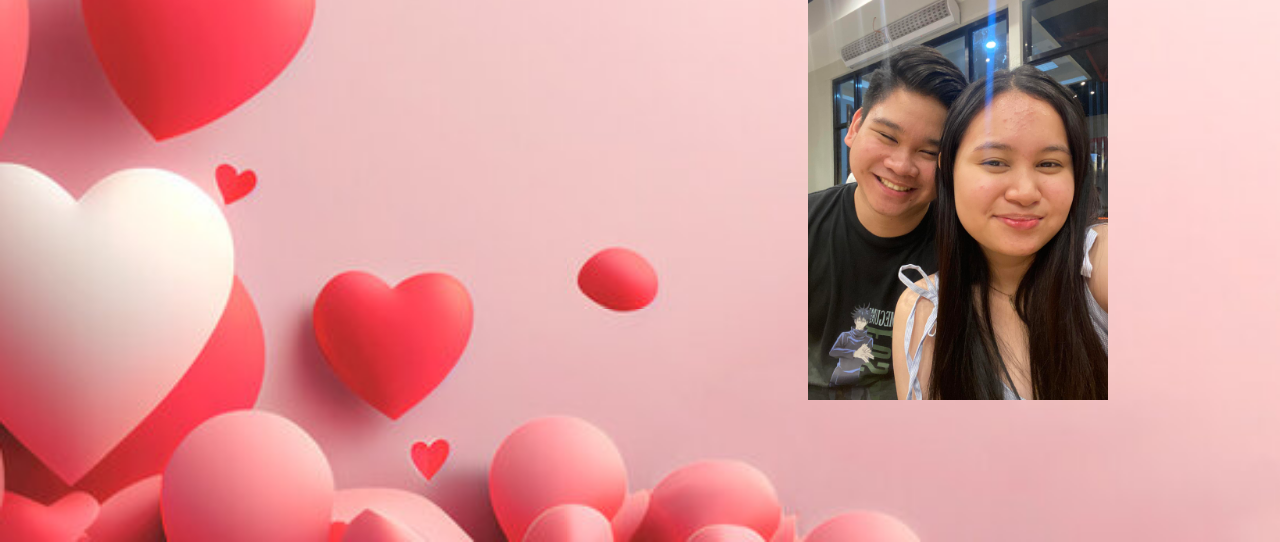
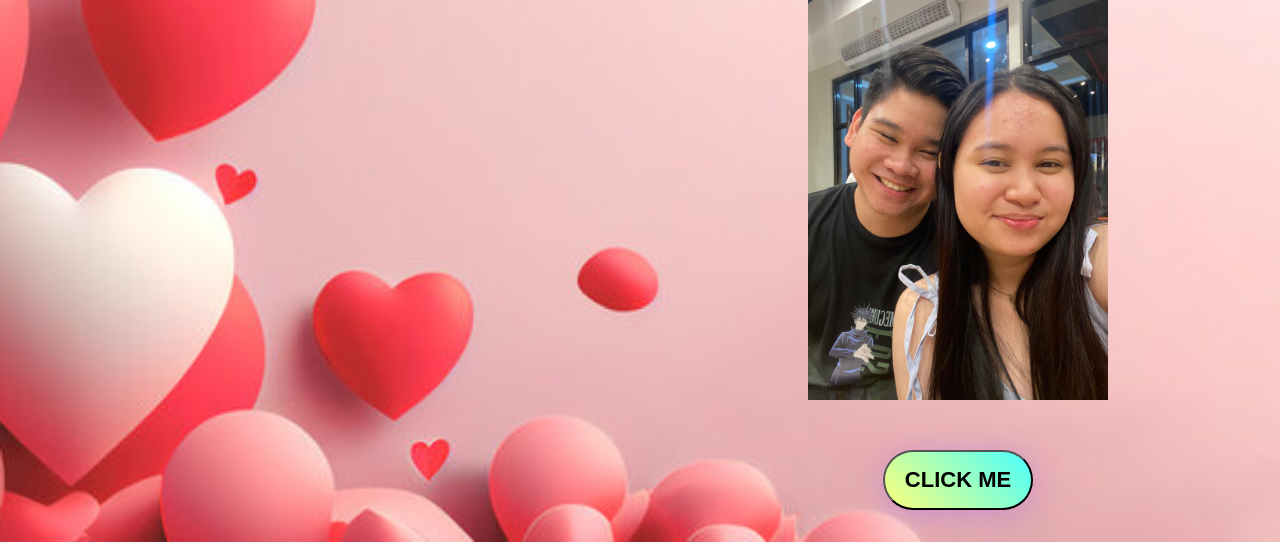
Before and after one commit to denski16/love, a plain HTML site: page index.html in a window 1280 px wide. Shown: the part 258-800 px from the top of the page. Drawn offline with Linux system fonts and the light colour scheme.

Commit message:
Add files via upload

```diff
--- a/index.html
+++ b/index.html
@@ -26,9 +26,28 @@
     position: fixed;
     inset: 0;
     z-index: -1;
-
     background: url(background.jpg) no-repeat center;
     background-size: cover;
+    }
+
+    button {
+    font-weight: bold;
+    font-size: 22px;
+    padding: 15px 0;
+    min-width: 150px;
+    border-radius: 30px;
+    text-align: center;
+    color: rgb(0, 0, 0);
+    cursor: pointer;
+    transition: all 0.2s;
+    background: linear-gradient(45deg, #fdff78, #49ffff);
+    box-shadow: 0 4px 30px rgba(161, 88, 255, 0.35);
+    margin-top: 50px;
+    margin-left: 875px;
+    }
+
+    button:hover {
+        box-shadow: 0 7px 10px rgba(72, 255, 0, 0.75);
     }
 
 </style>
@@ -41,5 +60,10 @@
         <img src="hart hart.jpg" alt="...">
     </div>
 
+    <button onclick="window.location.href='hatdog.html';">
+        CLICK ME
+    </button>
+
+
 </body>
 </html>
```
